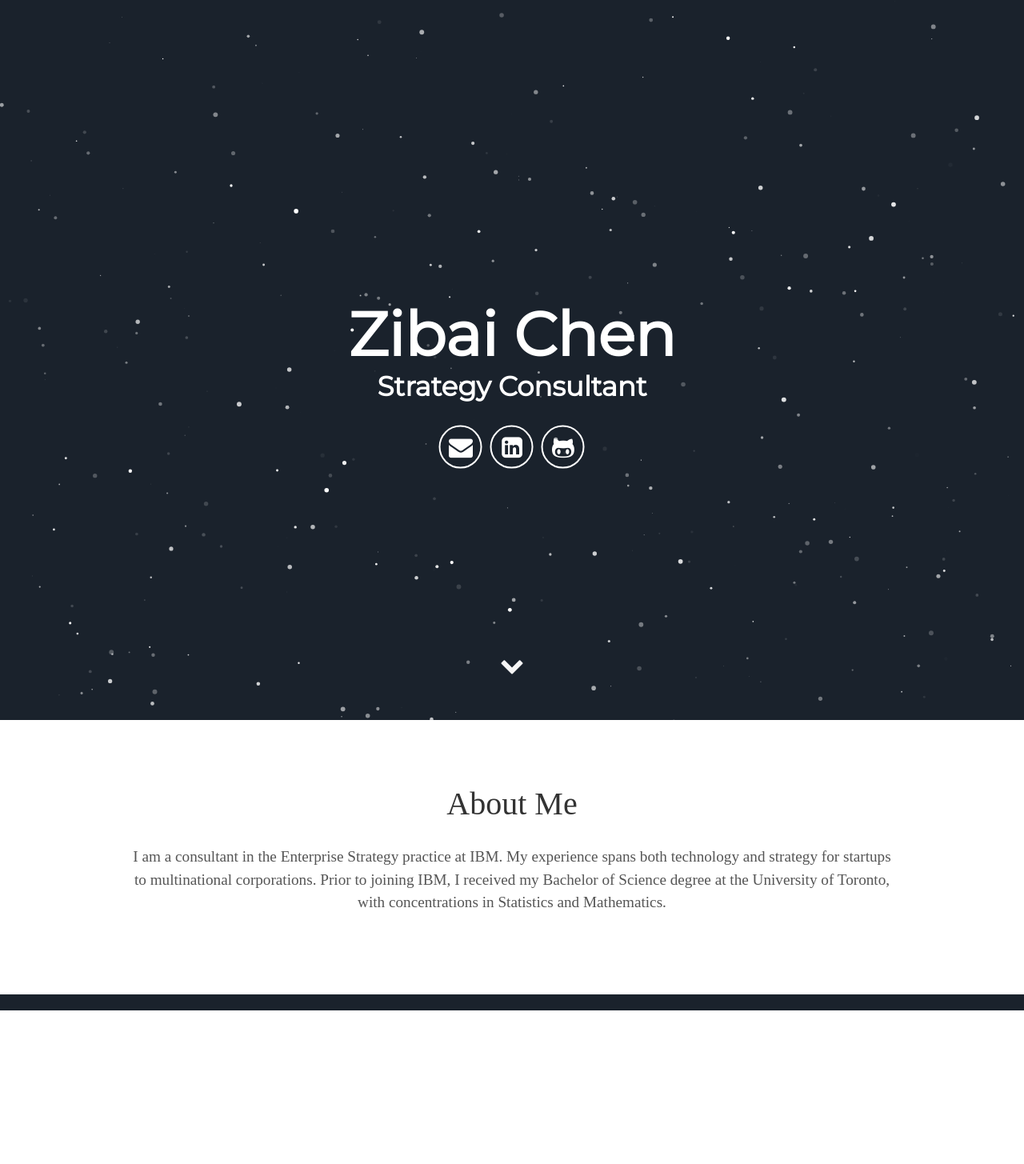
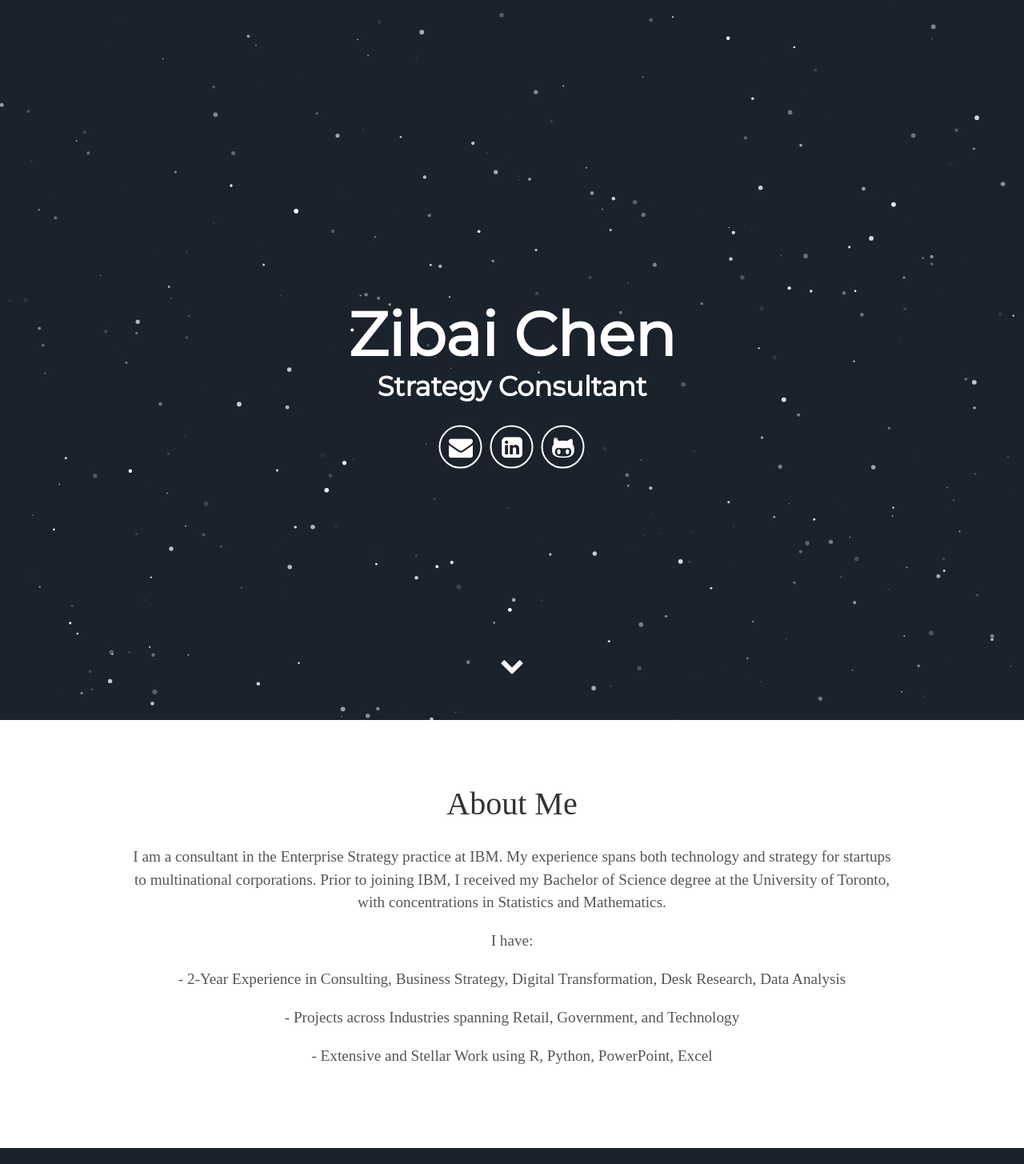
Before and after one commit to zibaic/zibaic.github.io, a Jekyll site: the page built from index.html, in a window 1280 px wide. Shown: the whole page at 80% size. Built offline with Jekyll 4.4.1, drawn with Linux system fonts in a browser that asks for light colours; some web fonts are replaced; before the commit the page ends 1263 px from its top, so only the background shows below that.

Commit message:
Update about.html

```diff
--- a/_includes/about.html
+++ b/_includes/about.html
@@ -1,4 +1,8 @@
 <div class="user-details">
   <h1>About Me</h1>
   <p>{{ site.user_description }}</p>
+  <p> I have: </p>
+  <p> - 2-Year Experience in Consulting, Business Strategy, Digital Transformation, Desk Research, Data Analysis </p>
+  <p> - Projects across Industries spanning Retail, Government, and Technology </p>
+  <p> - Extensive and Stellar Work using R, Python, PowerPoint, Excel </p>
 </div>
```
